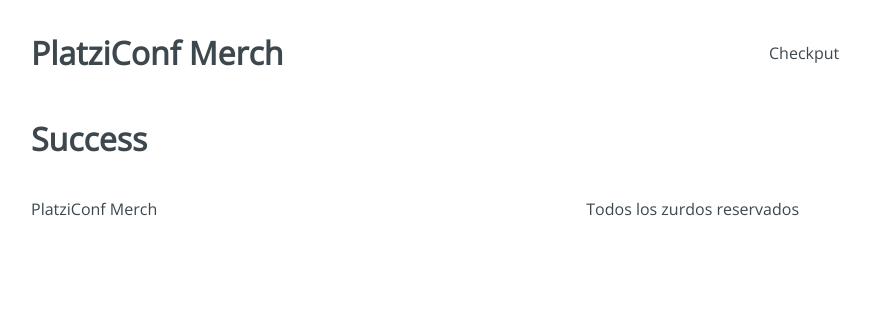
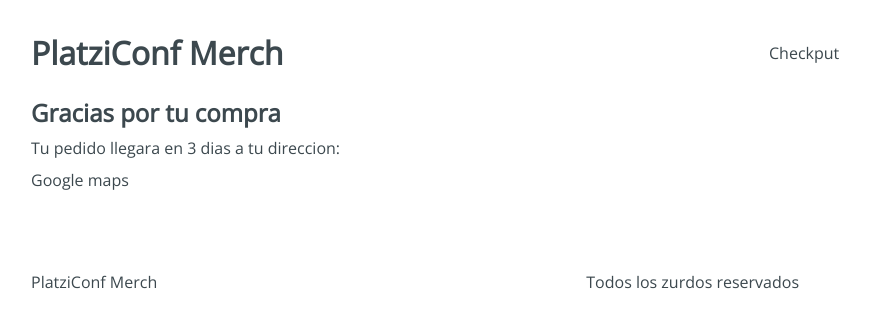
Before and after one commit to DiegoSullon/platzi-conf-merch, a React app: page /checkout/success in a window 1280 px wide. Shown: the top 328 px of the page, without its empty margins (225-1095 px from the left). Built offline with nearby package versions, Linux system fonts and the light colour scheme.

Commit message:
Payment and Success

```diff
--- a/src/containers/Payment.jsx
+++ b/src/containers/Payment.jsx
@@ -1,7 +1,19 @@
 import React from 'react';
+import '../styles/components/Payment.css';
+
 
 const Payment = () => {
-  return <h1>Payment</h1>;
+  return (
+    <div className="Payment">
+      <div className="Payment-content">
+        <h3>Resumen del pedido:</h3>
+        <div className="Payment-button">
+          toton de pago con paypal
+        </div>
+      </div>
+      <div />
+    </div>
+  )
 };
 
 export default Payment;
--- a/src/containers/Success.jsx
+++ b/src/containers/Success.jsx
@@ -1,7 +1,18 @@
 import React from 'react';
+import '../styles/components/Success.css';
 
 const Success = () => {
-  return <h1>Success</h1>;
+  return (
+    <div className="Success">
+      <div className="Success-content">
+        <h2>Gracias por tu compra</h2>
+        <span>Tu pedido llegara en 3 dias a tu direccion:</span>
+        <div className="Success-map">
+          Google maps
+        </div>
+      </div>
+    </div>
+  )
 };
 
 export default Success;
```
